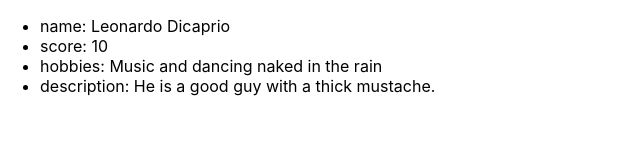
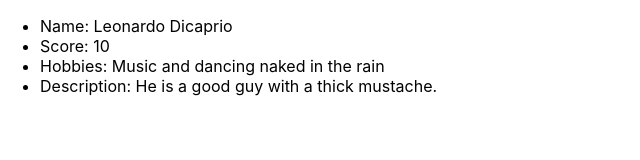
Before and after one commit to Adriana-Cucos/actokedavra, a React (Create React App) app: page / in a window 1280 px wide. Shown: the top 160 px of the page, without its empty margins (0-640 px from the left). Built offline with nearby package versions, Linux system fonts and the light colour scheme.

Commit message:
Pass things from one place to another using props

```diff
--- a/src/App.tsx
+++ b/src/App.tsx
@@ -4,9 +4,16 @@ import { Actor } from './components/Actor/Actor';
 
 function App() {
 
+  const actor = {
+    name: "Leonardo Dicaprio",
+    score: 10,
+    hobbies: "Music and dancing naked in the rain",
+    description: "He is a good guy with a thick mustache."
+  }
+
   return (
     <div className="App">
-      <Actor />
+      <Actor {...actor} />
     </div>
   );
 }
--- a/src/components/Actor/Actor.jsx
+++ b/src/components/Actor/Actor.jsx
@@ -1,17 +1,12 @@
-const Actor = () => {
-    const actor = {
-        name: "Leonardo Dicaprio",
-        score: 10,
-        hobbies: "Music and dancing naked in the rain",
-        description: "He is a good guy with a thick mustache."
-    }
+const Actor = ({name, score, hobbies, description}) => {
 
     return (
         <div className="App">
             <ul style={{textAlign: "left"}}>
-            {Object.entries(actor).map(([key,value]) => (
-                <li>{key}: {value}</li>
-            ))}
+                <li>Name: {name}</li>
+                <li>Score: {score}</li>
+                <li>Hobbies: {hobbies}</li>
+                <li>Description: {description}</li>
             </ul>
         </div>
     );
```
